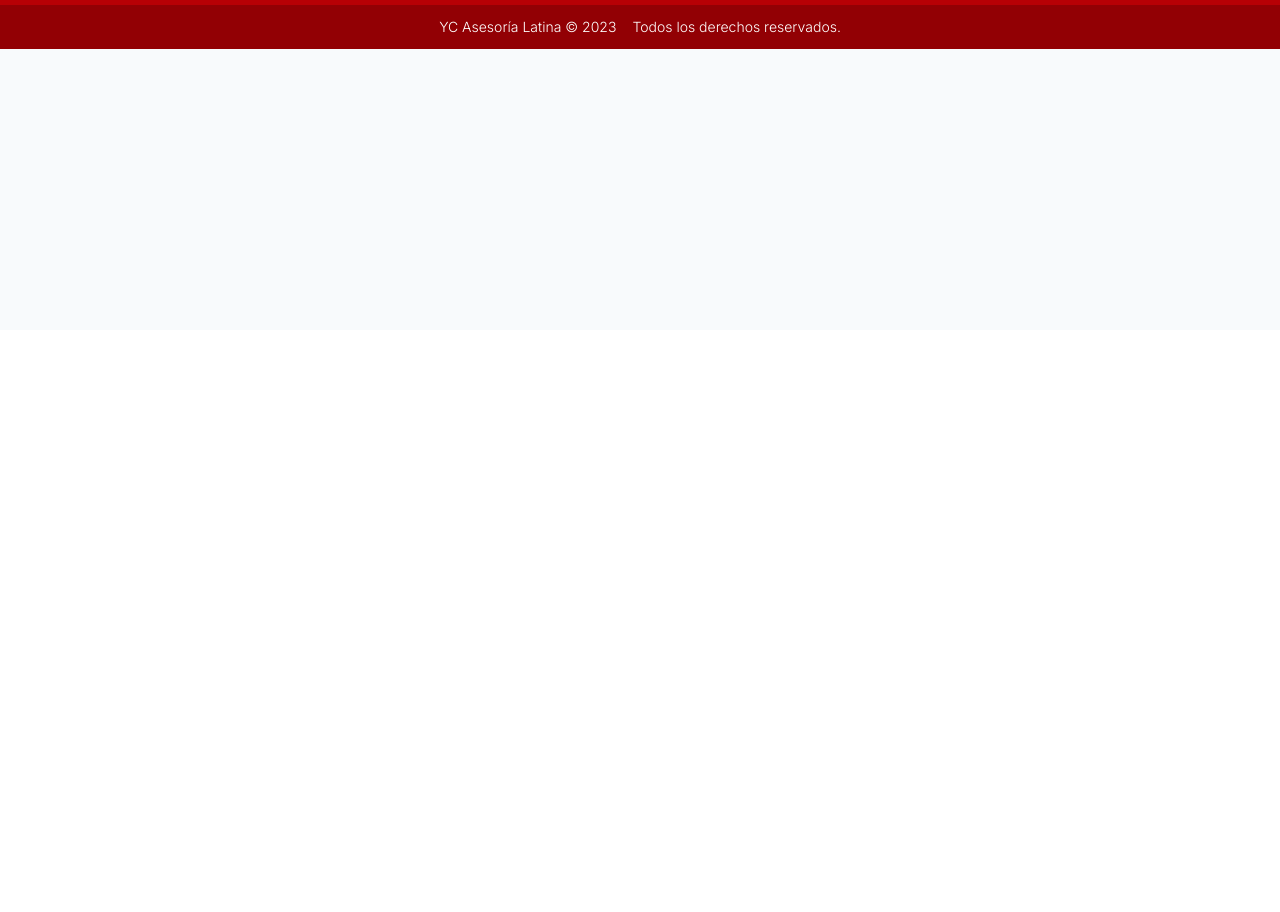
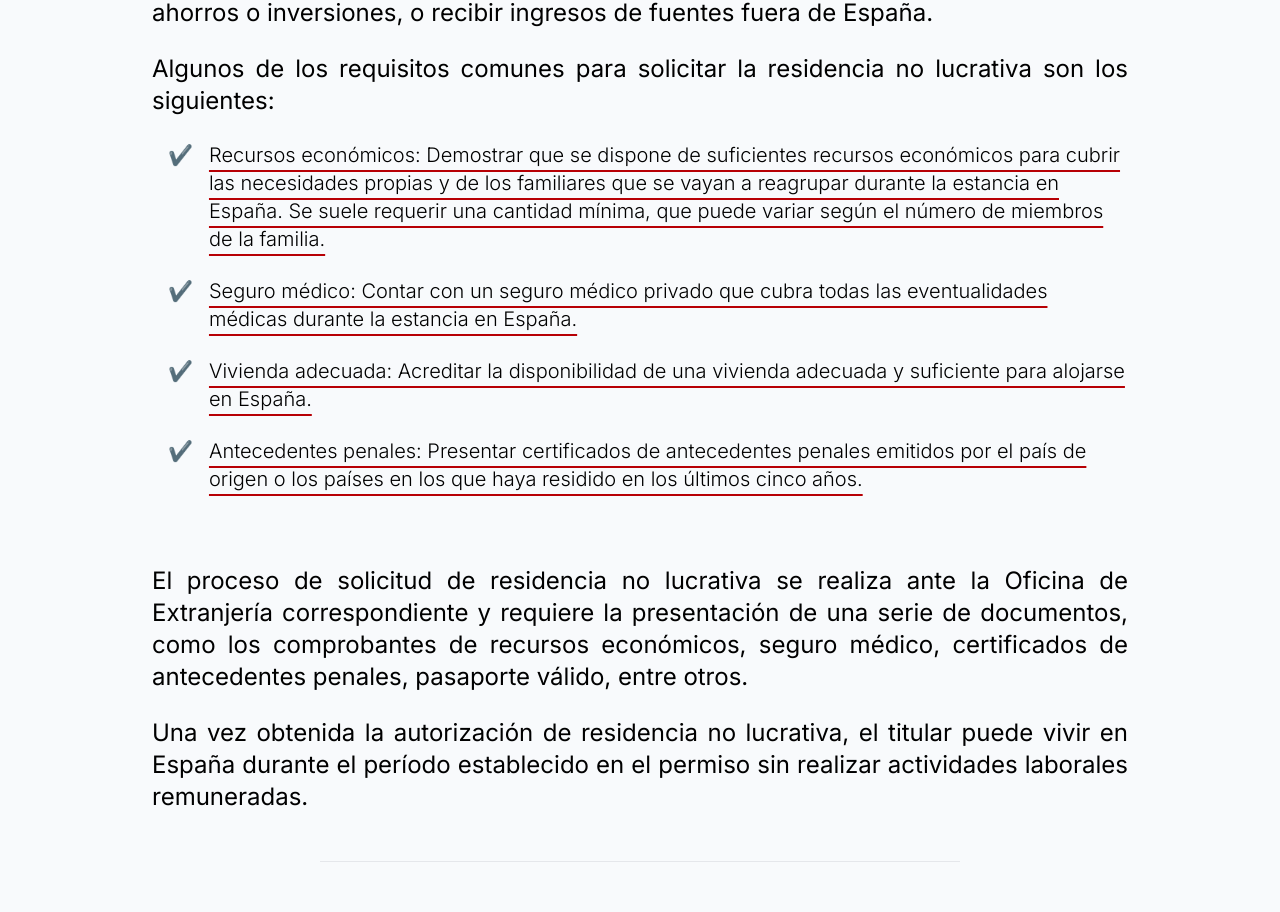
Before and after one commit to ByronCalvete/yc-asesoria-next, a Next.js app: page /residencias/no-lucrativa in a window 1280 px wide. Shown: the part 470-1382 px from the top of the page. Before the commit the page ends 800 px from the top, so only its background shows below. Built offline with nearby package versions, Linux system fonts and the light colour scheme.

Commit message:
add: residencia no lucrativa page

```diff
--- a/app/residencias/no-lucrativa/page.jsx
+++ b/app/residencias/no-lucrativa/page.jsx
@@ -1,3 +1,74 @@
-export default function NoLucrativa () {
-  return <h2>Residencia No Lucrativa</h2>
+import ContactForm from "@/app/components/ContactForm"
+
+const data = {
+  description: [
+    {
+      id: 1,
+      content: 'La residencia no lucrativa es un tipo de permiso de residencia en España que se concede a aquellos extranjeros que desean residir en el país sin realizar actividades laborales remuneradas. Es decir, no se permite trabajar por cuenta ajena ni como trabajador autónomo.',
+    },
+    {
+      id: 2,
+      content: 'Este tipo de residencia está dirigida a personas que cuentan con recursos económicos suficientes para vivir en España sin necesidad de trabajar. Por lo general, se solicita a aquellos que desean retirarse, disfrutar de su jubilación, vivir de sus ahorros o inversiones, o recibir ingresos de fuentes fuera de España.',
+    },
+    {
+      id: 3,
+      content: 'Algunos de los requisitos comunes para solicitar la residencia no lucrativa son los siguientes:',
+    },
+  ],
+  requirements: [
+    {
+      id: 1,
+      content: 'Recursos económicos: Demostrar que se dispone de suficientes recursos económicos para cubrir las necesidades propias y de los familiares que se vayan a reagrupar durante la estancia en España. Se suele requerir una cantidad mínima, que puede variar según el número de miembros de la familia.'
+    },
+    {
+      id: 2,
+      content: 'Seguro médico: Contar con un seguro médico privado que cubra todas las eventualidades médicas durante la estancia en España.'
+    },
+    {
+      id: 3,
+      content: 'Vivienda adecuada: Acreditar la disponibilidad de una vivienda adecuada y suficiente para alojarse en España.'
+    },
+    {
+      id: 4,
+      content: 'Antecedentes penales: Presentar certificados de antecedentes penales emitidos por el país de origen o los países en los que haya residido en los últimos cinco años.'
+    },
+  ],
+  comments: [
+    {
+      id: 1,
+      content: 'El proceso de solicitud de residencia no lucrativa se realiza ante la Oficina de Extranjería correspondiente y requiere la presentación de una serie de documentos, como los comprobantes de recursos económicos, seguro médico, certificados de antecedentes penales, pasaporte válido, entre otros.',
+    },
+    {
+      id: 2,
+      content: 'Una vez obtenida la autorización de residencia no lucrativa, el titular puede vivir en España durante el período establecido en el permiso sin realizar actividades laborales remuneradas.',
+    }
+  ],
 }
+
+export default function ResidenciaNoLucrativa () {
+  return (
+    <>
+      <section className="max-w-5xl my-6 grid mx-auto p-6 gap-4 sm:gap-6">
+        <h2 className="text-4xl font-bold text-center sm:text-5xl mb-2 sm:mb-6 text-yc-red">Residencia no lucrativa</h2>
+        {data.description.map(t => (
+          <p key={t.id} className="font-normal text-xl sm:text-2xl text-justify">{t.content}</p>
+        ))}
+        {data.requirements.map(t => (
+          <div key={t.id} className="flex items-start">
+            <span className="font-light px-4 text-xl">✔️</span>
+            <p className="font-light text-lg sm:text-xl underline underline-offset-8 decoration-yc-red">{t.content}</p>
+          </div>
+        ))}
+      </section>
+      <section className="max-w-5xl my-6 grid mx-auto p-6 gap-4 sm:gap-6">
+        {data.comments.map(t => (
+          <p key={t.id} className="font-normal text-xl sm:text-2xl text-justify">{t.content}</p>
+        ))}
+      </section>
+
+      <hr className="mx-auto bg-black dark:bg-white w-1/2" />
+
+      <ContactForm />
+    </>
+  )
+}
```
